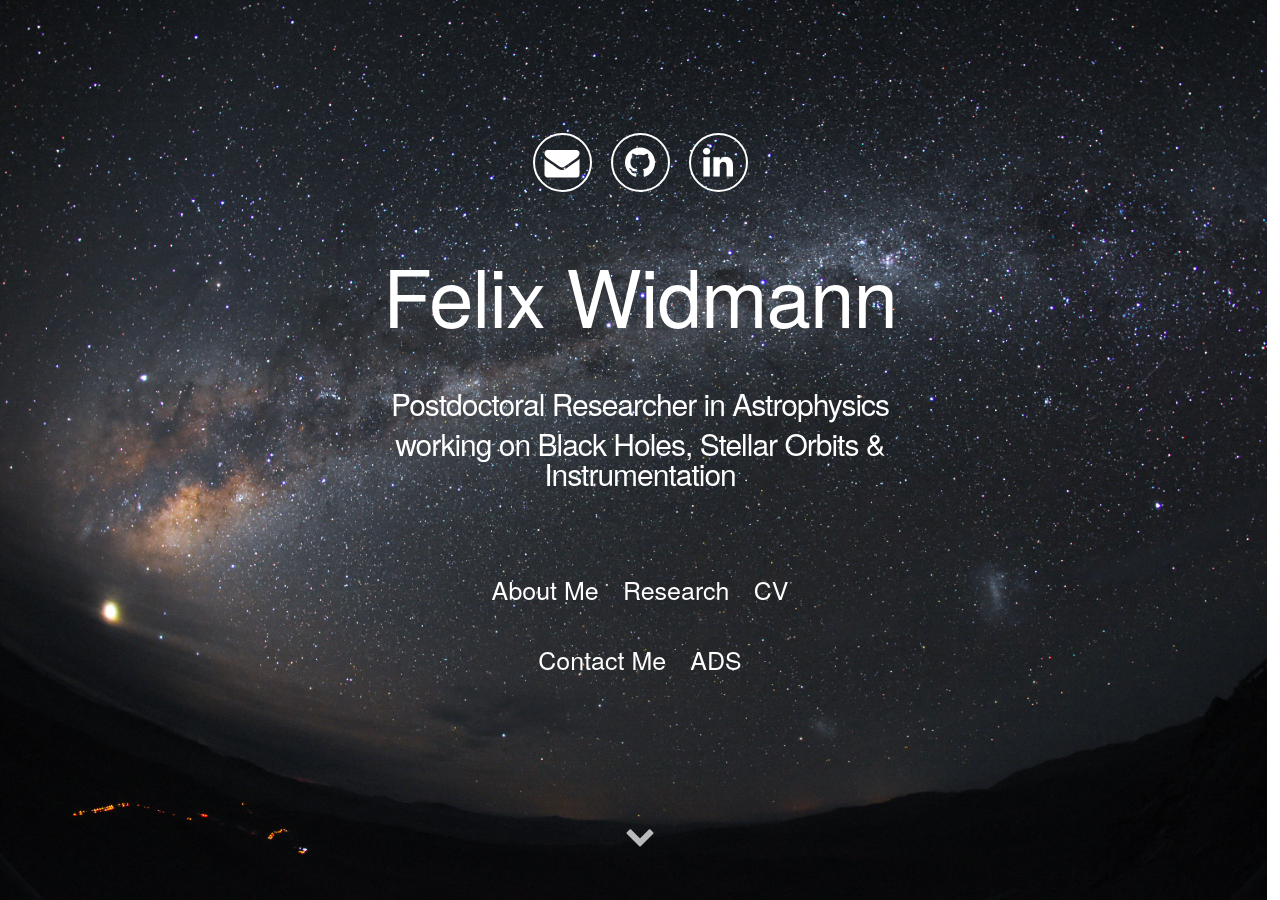
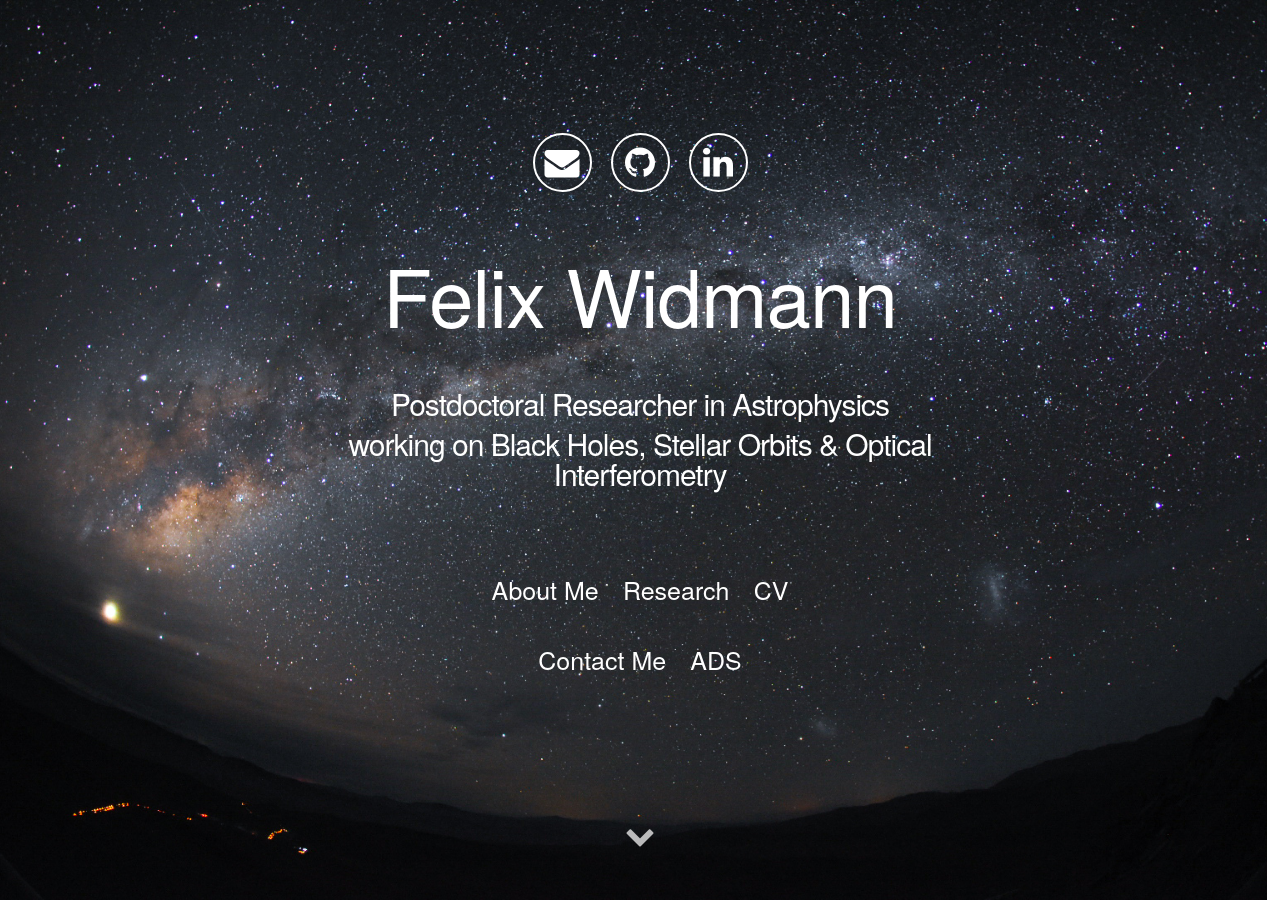
Before and after one commit to widmannf/widmannf.github.io, a Jekyll site: the page built from index.html, in a window 1280 px wide and 900 px high. Built offline with Jekyll 4.4.1, drawn with Linux system fonts in a browser that asks for light colours; some of the changed text lies outside the part shown.

Commit message:
about me updated

```diff
--- a/_includes/about.html
+++ b/_includes/about.html
@@ -25,11 +25,11 @@
     <hr/>
     <span style="display:block; height: 10px;"></span>
   </div>
-  <p><img class="img-circle pull-left" style="float:left; margin: 20px; max-height: 250px;" src="/assets/img/me2.jpg"  alt="That's me!"></p>
-  <p align="justify"> I am a young scientist, currently working as a PhD student at the Max Planck Institute for Extraterrestrial Physics (<a class="normal" target="_blank" href="http://www.mpe.mpg.de">MPE</a>) in Garching (Germany), where I am part of the Infrared and Submillimeter Group. My work in astronomy focuses on the development of astronomical instruments as well as on the study of stars that move around the supermassive black hole in the very center of our home galaxy. For the technical part of my work, I work on GRAVITY, a near-infrared interferometer, situated at the Very Large Telescope Interferomer (VLTI) in Chile. My current goals include pushing the sensitivity limit of GRAVITY and studying the effects of polarization in near-infrared interferometry.
+  <p><img class="img-circle pull-left" style="float:left; margin: 20px; max-height: 250px;" src="/assets/img/me3.jpg"  alt="That's me!"></p>
+  <p align="justify"> I am an astrophysicist, currently working at the Max Planck Institute for Extraterrestrial Physics (<a class="normal" target="_blank" href="http://www.mpe.mpg.de">MPE</a>) in Garching (Germany), where I am part of the Infrared and Submillimeter Group. My work in astronomy focuses on the development of astronomical instruments as well as on the study of stars that move around the supermassive black hole in the very center of our home galaxy. For the technical part of my work, I work on GRAVITY+, an update of the near-infrared interferometer GRAVITY. My goals include pushing the sensitivity limit of GRAVITY and studying the effects of polarization in near-infrared interferometry.
   </p>
   <p align="justify">
-  Before coming to the MPE, I did my undergrad studies in Physics at Heidelberg University in Germany. I finished my studies with the master's project about a new experiment for reconstructing the piston evolution and improving large optical interferometers (such as the VLTI or the LBT). This project was carried out at the Max Planck Institute for Astronomy in Heidelberg. You can find my full CV <a class="normal" target="_blank" href="assets/docs/cv.pdf">here</a>.
+  Before coming to the MPE, I did my undergrad studies in Physics at Heidelberg University in Germany and did my master's project in collaboration with the the Max Planck Institute for Astronomy in Heidelberg. You can find my full CV <a class="normal" target="_blank" href="assets/docs/cv.pdf">here</a>.
   </p>
   </div>
 </div>
--- a/_includes/header.html
+++ b/_includes/header.html
@@ -26,7 +26,7 @@
         <span class="site-description"></span>
         <span style="display:block; height: 20px;"></span>
         -->
-        <span class="site-description">working on Black Holes, Stellar Orbits & Instrumentation</span>
+        <span class="site-description">working on Black Holes, Stellar Orbits & Optical Interferometry</span>
       </h2>
       <span style="display:block; height: 50px;"></span>
       <a class="link" href="#about" data-scroll>About Me</a>
```
Also changed, not shown: 1 other file.
